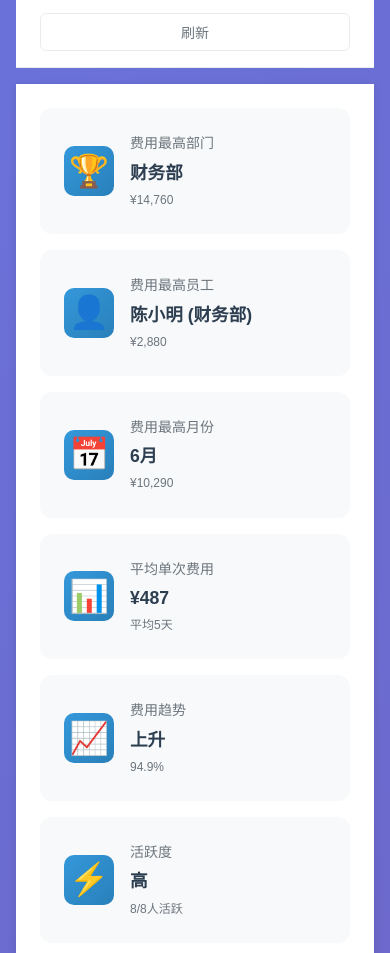
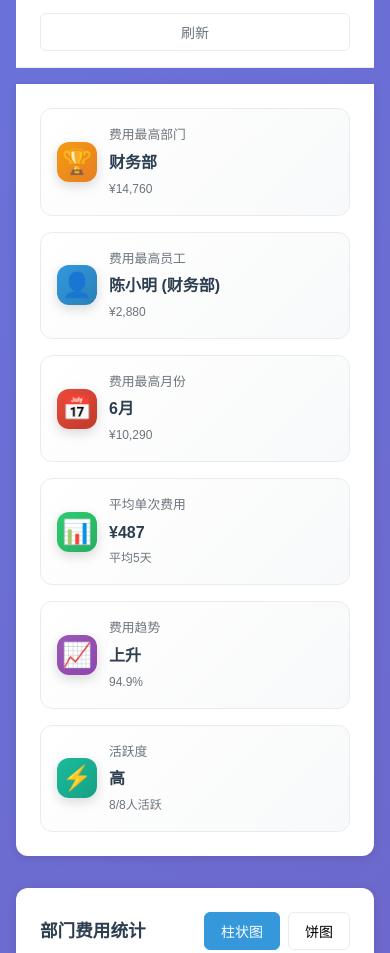
Before and after one commit to yht18090351079/static-version, a website: page statistics.html in a window 390 px wide. Shown: the part 1738-2691 px from the top of the page. Drawn offline with nearby package versions, Linux system fonts and the light colour scheme; no server answers.

Commit message:
优化数据洞察区域布局：改为3×2网格布局，增强视觉效果和响应式设计

```diff
--- a/css/main.css
+++ b/css/main.css
@@ -1064,7 +1064,8 @@
 
 .insights-grid {
     display: grid;
-    grid-template-columns: repeat(auto-fit, minmax(200px, 1fr));
+    grid-template-columns: repeat(3, 1fr);
+    grid-template-rows: repeat(2, 1fr);
     gap: 1rem;
     background: white;
     padding: 1.5rem;
@@ -1077,14 +1078,34 @@
     align-items: center;
     gap: 1rem;
     padding: 1.5rem;
-    background: #f8f9fa;
+    background: linear-gradient(135deg, #ffffff 0%, #f8f9fa 100%);
     border-radius: 12px;
-    transition: transform 0.2s, box-shadow 0.2s;
+    border: 1px solid #e9ecef;
+    transition: all 0.3s ease;
+    position: relative;
+    overflow: hidden;
+}
+
+.insight-card::before {
+    content: '';
+    position: absolute;
+    top: 0;
+    left: 0;
+    right: 0;
+    height: 3px;
+    background: linear-gradient(90deg, #3498db, #2980b9);
+    transform: scaleX(0);
+    transition: transform 0.3s ease;
 }
 
 .insight-card:hover {
-    transform: translateY(-2px);
-    box-shadow: 0 4px 16px rgba(0, 0, 0, 0.15);
+    transform: translateY(-3px);
+    box-shadow: 0 8px 25px rgba(52, 152, 219, 0.15);
+    border-color: #3498db;
+}
+
+.insight-card:hover::before {
+    transform: scaleX(1);
 }
 
 .insight-icon {
@@ -1094,9 +1115,39 @@
     display: flex;
     align-items: center;
     justify-content: center;
+    border-radius: 12px;
+    color: white;
+    box-shadow: 0 4px 12px rgba(0, 0, 0, 0.15);
+    transition: transform 0.2s ease;
+}
+
+.insight-card:hover .insight-icon {
+    transform: scale(1.1);
+}
+
+/* 不同洞察卡片的图标颜色 */
+.insight-card:nth-child(1) .insight-icon {
+    background: linear-gradient(135deg, #f39c12, #e67e22);
+}
+
+.insight-card:nth-child(2) .insight-icon {
     background: linear-gradient(135deg, #3498db, #2980b9);
-    border-radius: 10px;
-    color: white;
+}
+
+.insight-card:nth-child(3) .insight-icon {
+    background: linear-gradient(135deg, #e74c3c, #c0392b);
+}
+
+.insight-card:nth-child(4) .insight-icon {
+    background: linear-gradient(135deg, #2ecc71, #27ae60);
+}
+
+.insight-card:nth-child(5) .insight-icon {
+    background: linear-gradient(135deg, #9b59b6, #8e44ad);
+}
+
+.insight-card:nth-child(6) .insight-icon {
+    background: linear-gradient(135deg, #1abc9c, #16a085);
 }
 
 .insight-content {
@@ -1210,9 +1261,17 @@
 }
 
 /* 响应式增强 */
+@media (max-width: 1200px) {
+    .insights-grid {
+        grid-template-columns: repeat(2, 1fr);
+        grid-template-rows: repeat(3, 1fr);
+    }
+}
+
 @media (max-width: 768px) {
     .insights-grid {
         grid-template-columns: 1fr;
+        grid-template-rows: repeat(6, 1fr);
     }
 
     .comparison-content {
@@ -1230,3 +1289,24 @@
         align-items: stretch;
     }
 }
+
+@media (max-width: 480px) {
+    .insight-card {
+        padding: 1rem;
+        gap: 0.75rem;
+    }
+
+    .insight-icon {
+        width: 40px;
+        height: 40px;
+        font-size: 1.5rem;
+    }
+
+    .insight-value {
+        font-size: 1rem;
+    }
+
+    .insight-title {
+        font-size: 0.8rem;
+    }
+}
```
